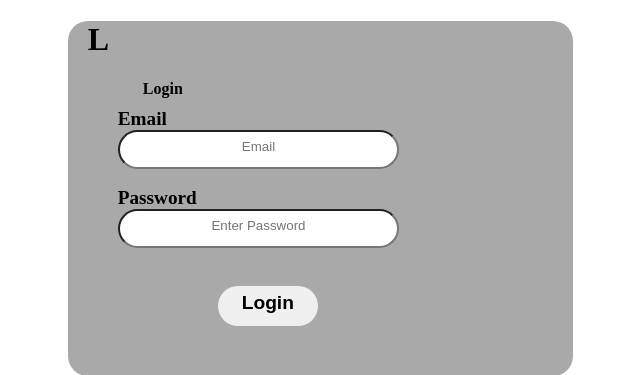
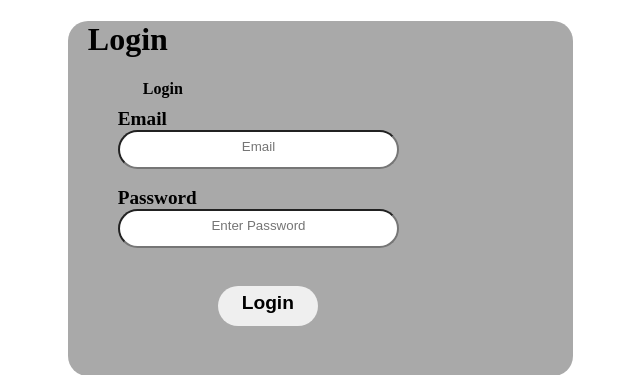
Before and after one commit to Lunar-Ahmed/Ecommerce, a Flask app: template templates/login.html in a window 1280 px wide. Shown: the top 375 px of the page, without its empty margins (193-833 px from the left). Run offline with Flask 3, Linux system fonts and the light colour scheme; the template is opened without the code that fills it, so the values that code supplies are empty; some libraries are stand-ins or nearby versions.

Commit message:
html correction

```diff
--- a/templates/login.html
+++ b/templates/login.html
@@ -10,7 +10,7 @@
 
 <body>
     <div class="container">
-        <h1>L</h1>
+        <h1>Login</h1>
         <div class="form-box">
             <div class="links">
                 <a href="/log" class="active">Login</a>
```
